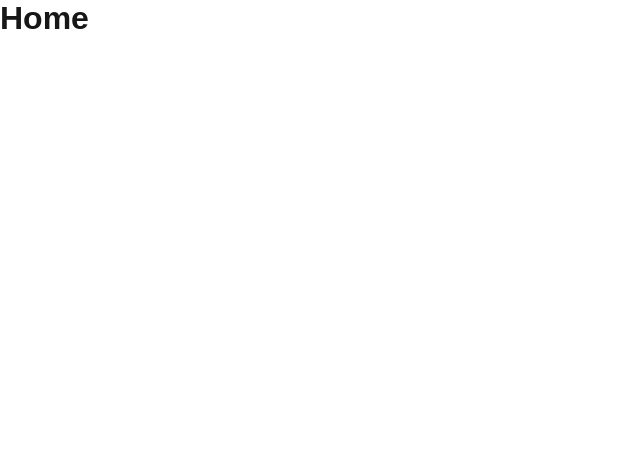
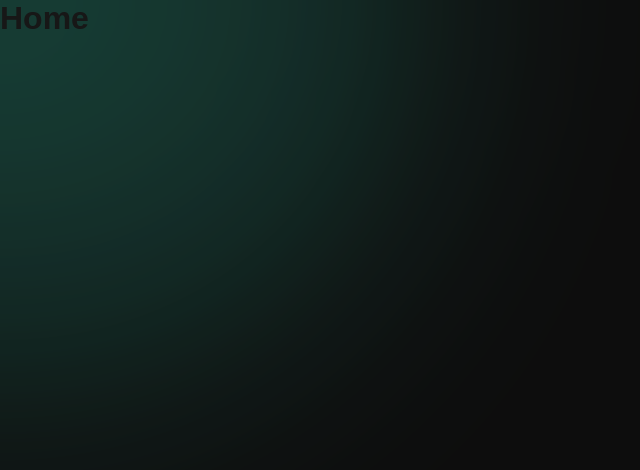
Before and after one commit to officialyash07/portfolio-v2, a Next.js app: page / in a window 1280 px wide. Shown: the top 470 px of the page, without its empty margins (0-640 px from the left). Built offline with nearby package versions, Linux system fonts and the light colour scheme.

Commit message:
Complete cutom cursor effect

```diff
--- a/app/layout.js
+++ b/app/layout.js
@@ -1,5 +1,7 @@
 import { Poppins } from "next/font/google";
 import "./globals.css";
+
+import CustomCursor from "@/ui/cursor/custom-cursor";
 
 const geistSans = Poppins({
     variable: "--font-geist-sans",
@@ -15,7 +17,10 @@ export const metadata = {
 export default function RootLayout({ children }) {
     return (
         <html lang="en">
-            <body className={geistSans.variable}>{children}</body>
+            <body className={geistSans.variable}>
+                <CustomCursor />
+                {children}
+            </body>
         </html>
     );
 }
--- a/package.json
+++ b/package.json
@@ -13,7 +13,7 @@
         "next": "15.2.4",
         "react": "^19.0.0",
         "react-dom": "^19.0.0",
-        "saas": "^1.0.0"
+        "sass": "^1.86.3"
     },
     "devDependencies": {
         "@eslint/eslintrc": "^3",
--- /dev/null
+++ b/ui/cursor/custom-cursor.js
@@ -0,0 +1,39 @@
+"use client";
+
+import { useEffect } from "react";
+import { motion, useMotionValue, useSpring, useTransform } from "motion/react";
+import classes from "./custom-cursor.module.scss";
+
+const CustomCursor = () => {
+    const x = useMotionValue(0);
+    const y = useMotionValue(0);
+
+    const springConfig = { damping: 90, stiffness: 300 };
+    const smoothX = useSpring(x, springConfig);
+    const smoothY = useSpring(y, springConfig);
+
+    const offsetX = useTransform(smoothX, (val) => val - 450);
+    const offsetY = useTransform(smoothY, (val) => val - 450);
+
+    useEffect(() => {
+        const handleMouseMove = (event) => {
+            x.set(event.clientX);
+            y.set(event.clientY);
+        };
+
+        window.addEventListener("mousemove", handleMouseMove);
+
+        return () => window.removeEventListener("mousemove", handleMouseMove);
+    }, [x, y]);
+
+    return (
+        <div className={classes.background}>
+            <motion.div
+                className={classes.circle}
+                style={{ x: offsetX, y: offsetY }}
+            ></motion.div>
+        </div>
+    );
+};
+
+export default CustomCursor;
--- /dev/null
+++ b/ui/cursor/custom-cursor.module.scss
@@ -0,0 +1,26 @@
+@import "../../styles/variables";
+
+.background {
+    position: fixed;
+    inset: 0;
+    background-color: $bg-dark;
+    z-index: -1;
+
+    .circle {
+        width: 900px;
+        height: 900px;
+        position: fixed;
+        top: 0;
+        left: 0;
+        border-radius: 50%;
+        pointer-events: none;
+        background: radial-gradient(
+            100% 80% at center,
+            $primary 0%,
+            transparent 90%
+        );
+        filter: blur(100px);
+        mix-blend-mode: screen;
+        opacity: 0.8;
+    }
+}
```
Also changed, not shown: 1 other file (tests, documents, lock files or other folders).
